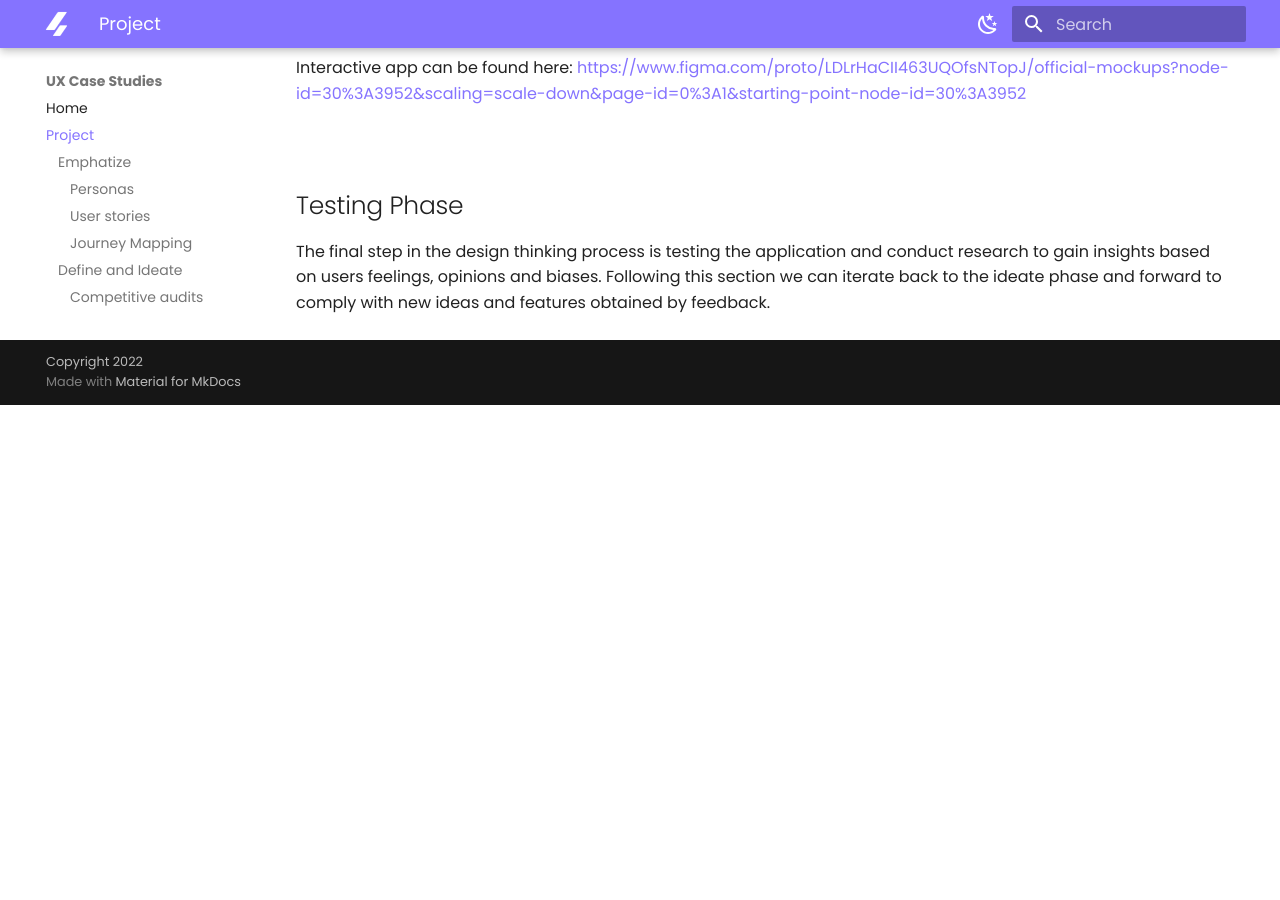
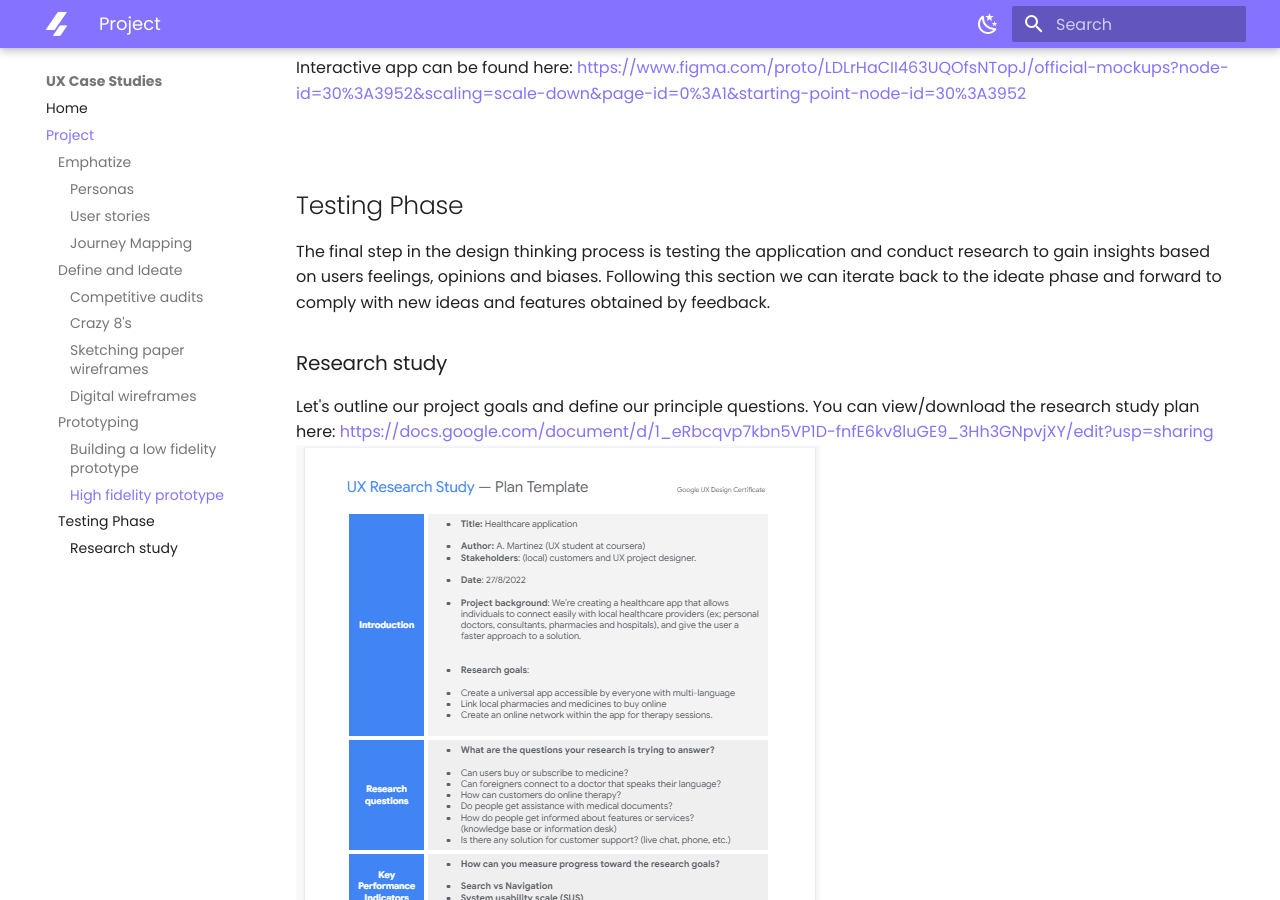
Before and after one commit to divstackio/docs-study, an MkDocs documentation site: the page built from docs/project.md, in a window 1280 px wide and 900 px high, scrolled down 18212 px. Built offline with MkDocs 1.6.1 and Material for MkDocs 9.7.7, drawn with Linux system fonts in a browser that asks for light colours; before the commit the page ends 18617 px from its top, so only the background shows below that.

Commit message:
Update project.md

```diff
--- a/docs/project.md
+++ b/docs/project.md
@@ -207,3 +207,9 @@
 
 The final step in the design thinking process is testing the application and conduct research to gain insights based on users feelings, opinions and biases.
 Following this section we can iterate back to the ideate phase and forward to comply with new ideas and features obtained by feedback.
+
+### Research study ###
+
+Let's outline our project goals and define our principle questions.
+You can view/download the research study plan here: <https://docs.google.com/document/d/1_eRbcqvp7kbn5VP1D-fnfE6kv8luGE9_3Hh3GNpvjXY/edit?usp=sharing>
+<img src="https://raw.githubusercontent.com/divstackio/docs-study/main/docs/img/UXR.png">
```
